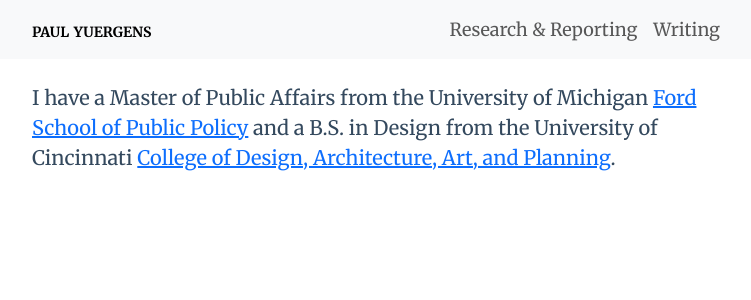
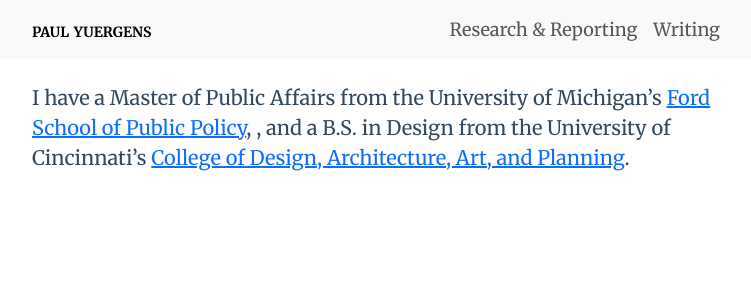
Before and after one commit to pyrgns/pyrgns.github.io, a Jekyll site: the page built from index.md, in a window 1280 px wide. Shown: the top 300 px of the page, without its empty margins (260-1011 px from the left). Built offline with Jekyll 4.4.1, drawn with Linux system fonts in a browser that asks for light colours.

```diff
--- a/index.md
+++ b/index.md
@@ -4,4 +4,4 @@ title: Paul Yuergens
 ---
 
 
-I have a Master of Public Affairs from the University of Michigan [Ford School of Public Policy](https://fordschool.umich.edu/) and a B.S. in Design from the University of Cincinnati [College of Design, Architecture, Art, and Planning](https://daap.uc.edu/).
+I have a Master of Public Affairs from the University of Michigan’s [Ford School of Public Policy](https://fordschool.umich.edu/), , and a B.S. in Design from the University of Cincinnati’s [College of Design, Architecture, Art, and Planning](https://daap.uc.edu/).
```
